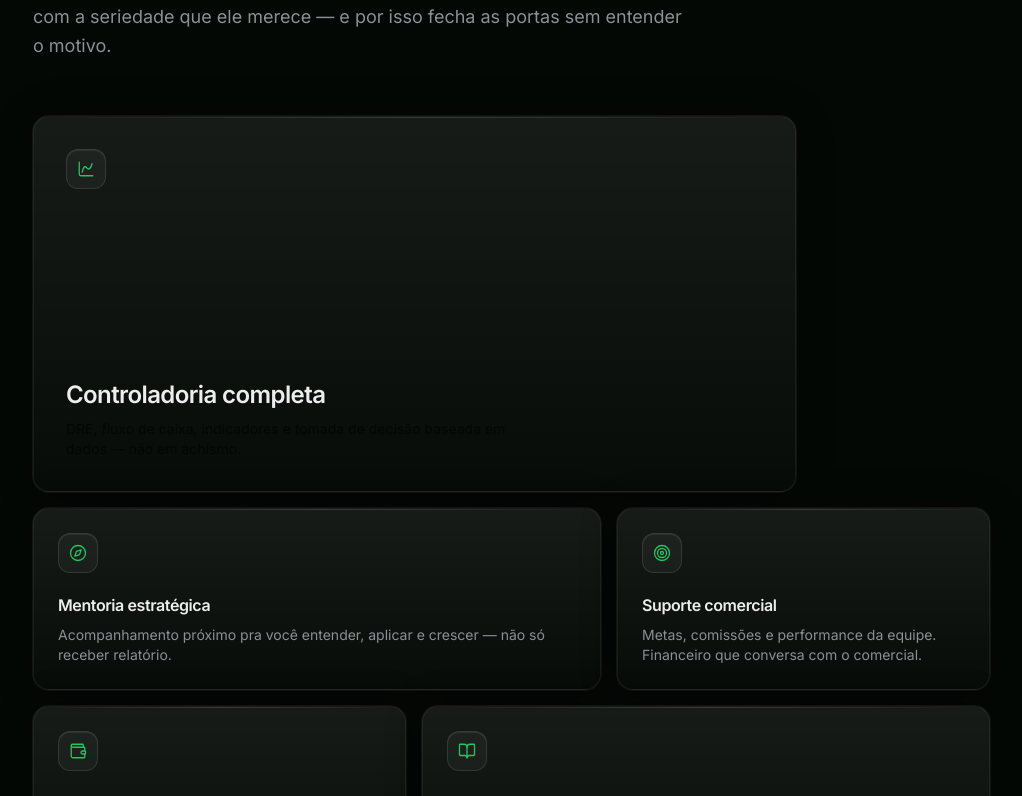
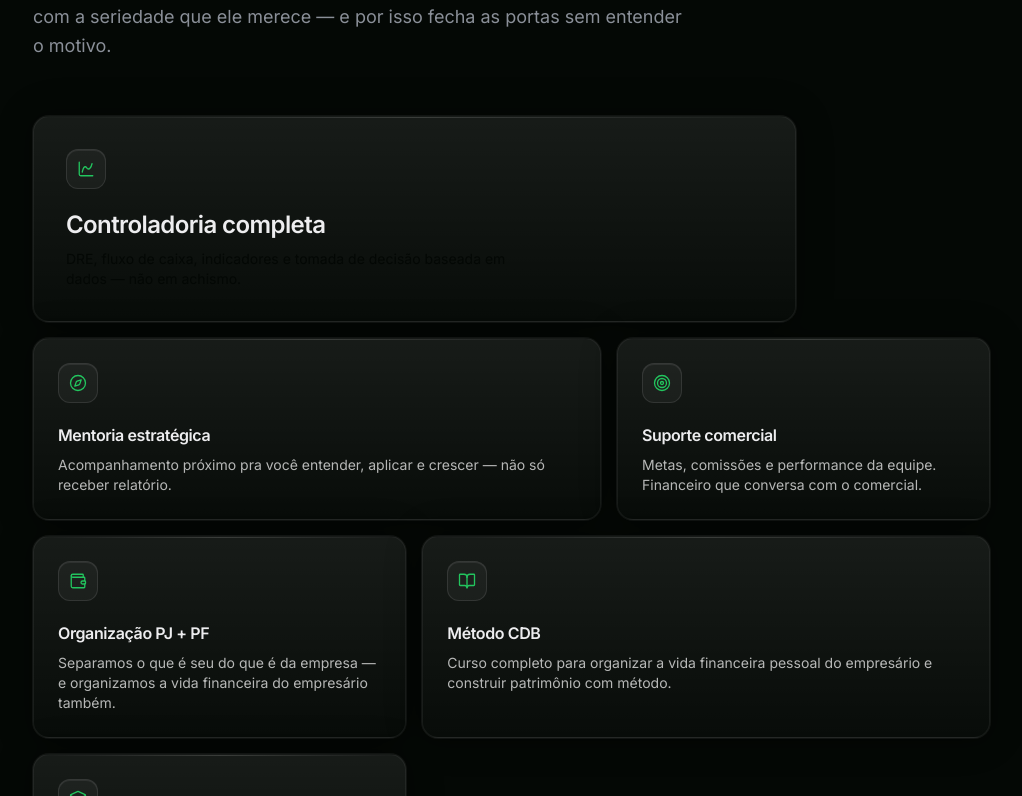
Before and after one commit to vncontroladoria-cmd/Site, a Next.js app: page / in a window 1280 px wide. Shown: the part 2004-2800 px from the top of the page, without its empty margins (31-1053 px from the left). Built offline with nearby package versions, Linux system fonts and the light colour scheme.

Commit message:
Update features.tsx

```diff
--- a/src/components/sections/features.tsx
+++ b/src/components/sections/features.tsx
@@ -27,7 +27,7 @@ const icons: Record<string, LucideIcon> = {
  * No mobile tudo vira coluna única.
  */
 const spans: Record<string, string> = {
-  hero: "md:col-span-4 md:row-span-2",
+  hero: "md:col-span-4",
   wide: "md:col-span-2 lg:col-span-3",
   normal: "md:col-span-2",
 };
@@ -62,15 +62,15 @@ export function Features() {
                 <SpotlightCard className="h-full">
                   <div
                     className={cn(
-                      "flex h-full flex-col p-6",
-                      isHero ? "justify-between sm:p-8" : "justify-start",
+                      "flex h-full flex-col justify-start p-6",
+                      isHero && "sm:p-8",
                     )}
                   >
                     <span className="flex h-10 w-10 items-center justify-center rounded-xl border border-white/10 bg-white/[0.04] text-accent shadow-[inset_0_1px_0_0_rgba(255,255,255,0.08)]">
                       <Icon size={18} strokeWidth={1.75} />
                     </span>
 
-                    <div className={isHero ? "mt-8" : "mt-5"}>
+                    <div className="mt-5">
                       <h3
                         className={cn(
                           "font-semibold tracking-tight text-fg",
@@ -81,7 +81,7 @@ export function Features() {
                       </h3>
                       <p
                         className={cn(
-                          "mt-2 leading-relaxed text-fg-muted",
+                          "mt-2 leading-relaxed text-white/70",
                           isHero ? "max-w-md text-sm sm:text-base" : "text-sm",
                         )}
                       >
```
